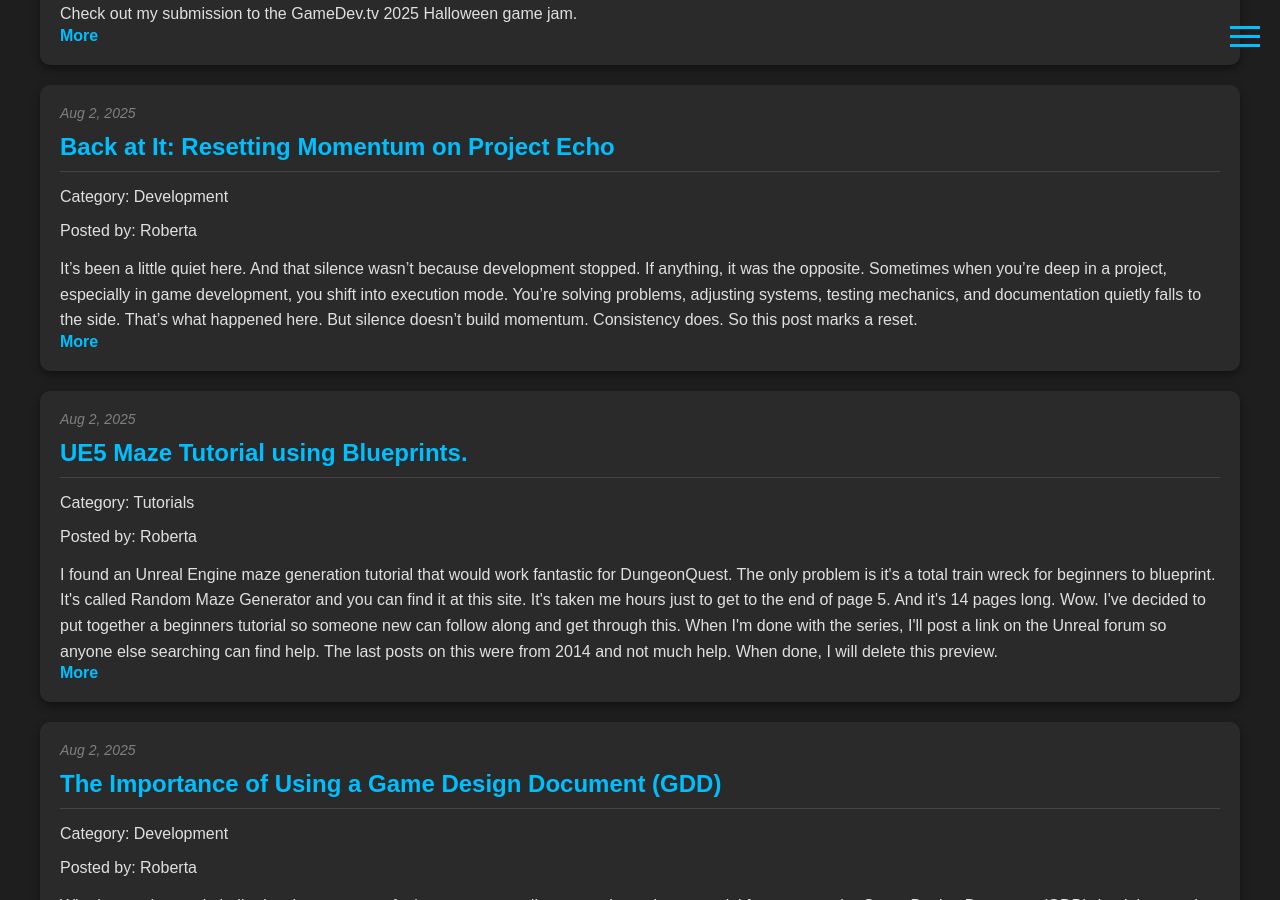
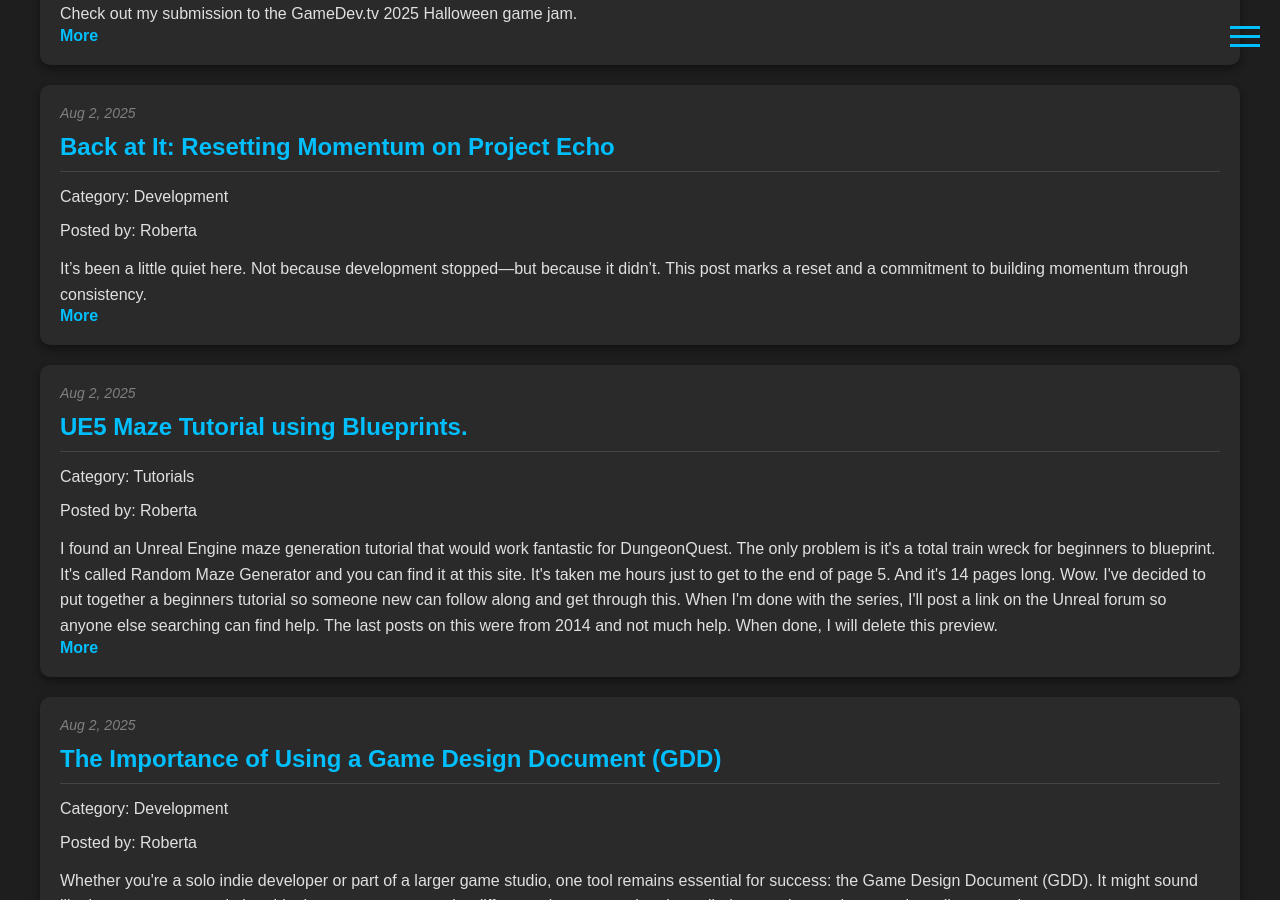
Before and after one commit to ScriptureExamined/NovawrightStudios, a Jekyll site: the page built from index.html, in a window 1280 px wide and 900 px high, scrolled down 1768 px. Built offline with Jekyll 4.4.1, drawn with Linux system fonts in a browser that asks for light colours; some of the changed lines change nothing that is shown.

Commit message:
Update 2026-03-01-resetting-momentum-on-project-echo.md

```diff
--- a/_posts/2026-03-01-resetting-momentum-on-project-echo.md
+++ b/_posts/2026-03-01-resetting-momentum-on-project-echo.md
@@ -5,37 +5,44 @@
 author: Roberta
 categories: [Development]
 excerpt: >
-  It’s been a little quiet here.
-
-    And that silence wasn’t because development stopped.
-
-    If anything, it was the opposite.
-
-    Sometimes when you’re deep in a project, especially in game development, you shift into execution mode. You’re solving problems, adjusting systems, testing mechanics, and documentation quietly falls to the side.
-
-    That’s what happened here.
-
-    But silence doesn’t build momentum.
-
-    Consistency does.
-
-    So this post marks a reset.
+  It’s been a little quiet here. Not because development stopped—but because it didn’t. This post marks a reset and a commitment to building momentum through consistency.
 ---
 
-Development Doesn’t Always Look Dramatic
+# Back at It: Resetting Momentum on Project Echo
+
+It’s been a little quiet here.
+
+And that silence wasn’t because development stopped.
+
+If anything, it was the opposite.
+
+When you're deep in a project—especially in game development—you shift into execution mode. You're solving problems, adjusting systems, testing mechanics, and documentation quietly falls to the side.
+
+That’s what happened here.
+
+But silence doesn’t build momentum.
+
+Consistency does.
+
+So this post marks a reset.
+
+---
+
+## Development Doesn’t Always Look Dramatic
 
 There’s a misconception in game development that progress must look big to count.
 
-New character models.
-Major mechanic reveals.
-Trailer-worthy moments.
+- new character models
+- major mechanic reveals
+- trailer-worthy moments
 
 In reality, progress often looks like:
 
-Refining a system that almost works
-Rewriting logic that technically works but feels wrong
-Adjusting puzzle flow to improve player clarity
-Revisiting the Game Design Document to tighten scope
+- refining a system that almost works
+- rewriting logic that technically works but feels wrong
+- adjusting puzzle flow to improve player clarity
+- revisiting the Game Design Document to tighten scope
+
 While working on Project Echo, I’ve been reminded that most meaningful progress is invisible from the outside.
 
 It’s structural.
@@ -44,34 +51,49 @@
 
 And it’s necessary.
 
-Why I’m Committing to Weekly Development Posts
+---
+
+## Why I’m Committing to Weekly Development Posts
 
 One thing became clear during this quiet stretch:
 
-If I’m serious about building games long-term, I need to document the process consistently. Not just when there’s something flashy to show. Not just when inspiration strikes.
+If I’m serious about building games long-term, I need to document the process consistently.
+
+Not just when there’s something flashy to show.
+Not just when inspiration strikes.
 
 But every week.
 
-Because writing forces reflection. Reflection sharpens design. Sharpened design builds stronger games.
+Because:
+
+- writing forces reflection
+- reflection sharpens design
+- sharpened design builds stronger games
 
 Starting this week, I’ll be publishing every Monday morning.
 
-Some posts will break down industry topics. Some will explore development lessons. Some will dig into decisions being made inside Project Echo. But each one will aim to provide something useful.
+Some posts will break down industry topics.
+Some will explore development lessons.
+Some will dig into decisions being made inside Project Echo.
 
-Not vague updates.
-Not filler.
-Actual insight.
+But each one will aim to provide something useful.
 
-The Value of Building in Public
+- not vague updates
+- not filler
+- actual insight
+
+---
+
+## The Value of Building in Public
 
 Game development is a series of decisions.
 
 Small ones. Hundreds of them. And those decisions compound.
 
-Should this mechanic stay?
-Does this feature serve the core loop?
-Is this scope realistic?
-Is complexity adding depth—or just friction?
+- Should this mechanic stay?
+- Does this feature serve the core loop?
+- Is this scope realistic?
+- Is complexity adding depth—or just friction?
 
 By documenting development openly, I’m creating accountability.
 
@@ -81,41 +103,62 @@
 
 It turns development from reactive into intentional.
 
-Where Project Echo Stands
+---
+
+## Where Project Echo Stands
 
 Project Echo continues to evolve.
 
-The core direction is solid.
-The design philosophy is clearer than it was months ago.
-And the focus now is refinement over expansion.
+- The core direction is solid
+- The design philosophy is clearer than it was months ago
+- The focus now is refinement over expansion
 
-That’s important.
+That last point matters.
 
-Indie projects often fail not because of lack of creativity, but because of uncontrolled ambition. I’m guarding against that. Every system in the game has to justify its place.
+Indie projects often fail not because of lack of creativity, but because of uncontrolled ambition.
+
+Every system in the game has to justify its place.
 
 And that mindset is shaping the development process moving forward.
 
-What You Can Expect Next
+---
 
-Starting tomorrow, this blog moves into a weekly rhythm.
+## What You Can Expect Next
+
+Starting now, this blog moves into a weekly rhythm.
 
 Topics will include:
 
-Avoiding scope creep in indie development
-Designing puzzle mechanics that scale in complexity
-Structuring a GDD that actually gets used
-The most dangerous phase of game development
-Balancing creativity with feasibility
+- avoiding scope creep in indie development
+- designing puzzle mechanics that scale in complexity
+- structuring a GDD that actually gets used
+- the most dangerous phase of game development
+- balancing creativity with feasibility
+
 And yes—ongoing lessons directly from Project Echo.
 
-This isn’t just about finishing a game. It’s about building deliberately. Thinking clearly. And documenting the process honestly.
+This isn’t just about finishing a game.
 
-Final Thought
+It’s about:
 
-Momentum is fragile. It fades quietly. But it can be rebuilt just as intentionally.
+- building deliberately
+- thinking clearly
+- documenting the process honestly
+
+---
+
+## Final Thought
+
+Momentum is fragile.
+
+It fades quietly.
+
+But it can be rebuilt just as intentionally.
 
 This post marks that shift.
 
-Project Echo is moving forward. The documentation is moving forward. And the commitment to weekly reflection starts now.
+Project Echo is moving forward.
+The documentation is moving forward.
+And the commitment to weekly reflection starts now.
 
 See you Monday.
```
